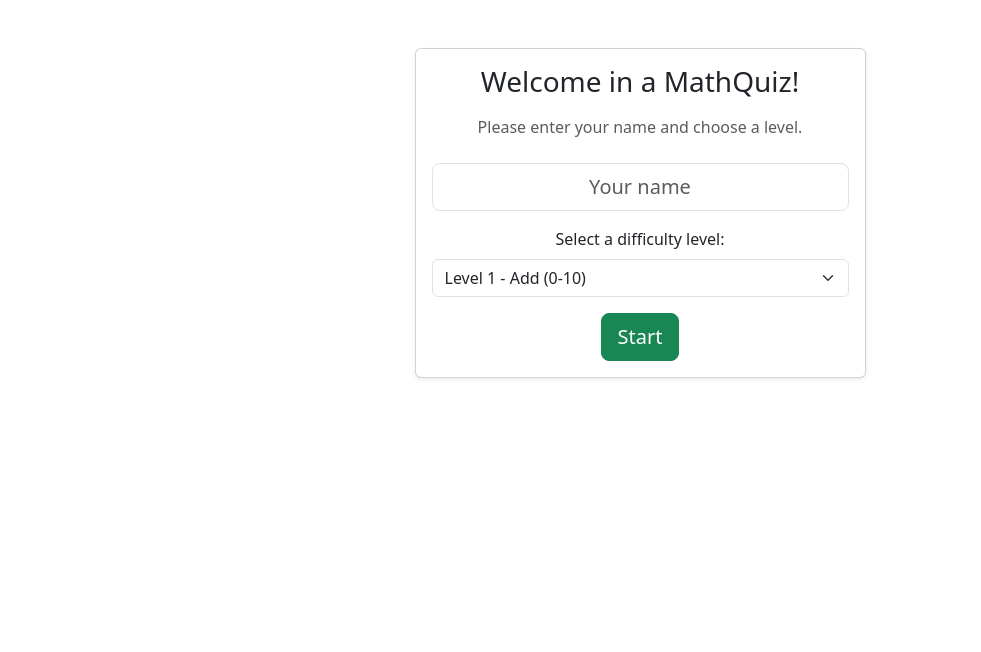
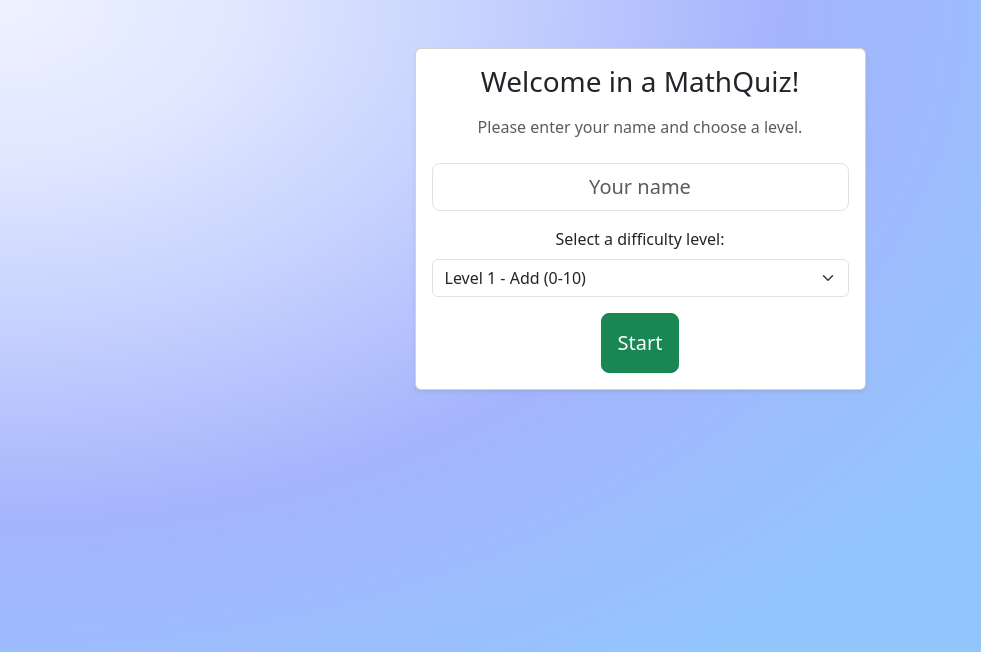
Before and after one commit to Matus14/work-kidsgame-frontend, a React (Create React App) app: page / in a window 1280 px wide. Shown: the top 652 px of the page, without its empty margins (0-981 px from the left). Built offline with nearby package versions, Linux system fonts and the light colour scheme.

Commit message:
create  new theme.css file, add import in index.js

```diff
--- a/src/index.js
+++ b/src/index.js
@@ -3,6 +3,7 @@ import 'bootstrap/dist/css/bootstrap.min.css';
 import React from 'react';
 import ReactDOM from 'react-dom/client';
 import App from './App';
+import './theme.css';
 
 const root = ReactDOM.createRoot(document.getElementById('root'));
 root.render(<App />);
--- /dev/null
+++ b/src/theme.css
@@ -0,0 +1,41 @@
+/* --- Global theme (no logic, only visuals) --- */
+
+/* Brand / accents - could be changed easily */
+:root{
+  --brand-1: #6366f1;
+  --brand-2: #22c55e;
+  --brand-3: #06b6d4;
+
+}
+
+/* New backround colloring */
+html, body, #root { height: 100%; }
+body{
+  background:
+    radial-gradient(1200px 800px at 0% 0%, #eef2ff 0%, #e0e7ff 20%, #c7d2fe 40%, #a5b4fc 65%, #93c5fd 100%);
+  background-attachment: fixed;
+}
+
+/* Increse the card size */
+.card.glow{
+  border: 0;
+  border-radius: 1.25rem; /* ~rounded-4 */
+  box-shadow: 0 16px 40px rgba(0,0,0,.12);
+}
+
+/* The buttons are rounded */
+.btn-round{
+  border-radius: 999px;
+}
+
+/* Bigger buttons */
+.btn-lg{
+  padding-top: .9rem;
+  padding-bottom: .9rem;
+}
+
+/* Focus effect added arround buttons*/
+.form-control:focus, .form-select:focus{
+  box-shadow: 0 0 0 .25rem rgba(99, 102, 241, .2); /* indigo focus */
+  border-color: var(--brand-1);
+}
```
